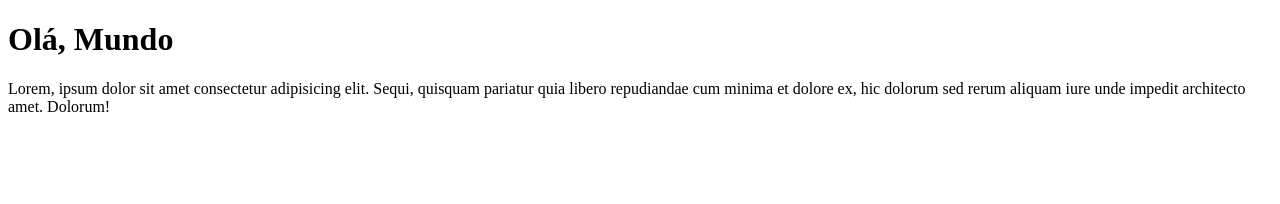
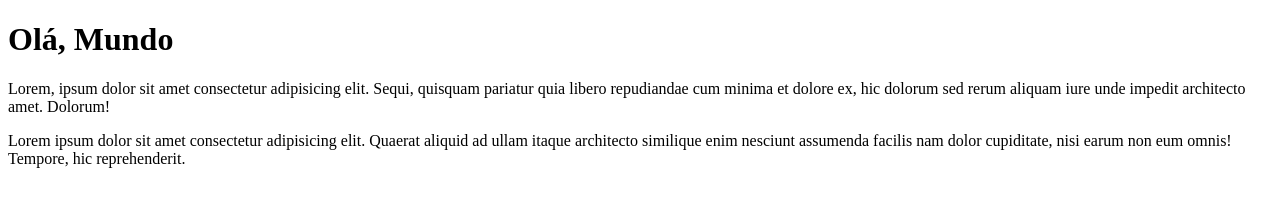
Before and after one commit to LucasKasProg/ola-mundo, a plain HTML site: page SITE-OLAMUNDO/index.html in a window 1280 px wide. Drawn offline with Linux system fonts and the light colour scheme.

Commit message:
Adicionei um paragrafo

```diff
--- a/SITE-OLAMUNDO/index.html
+++ b/SITE-OLAMUNDO/index.html
@@ -9,6 +9,7 @@
 <body>
     <h1>Olá, Mundo</h1>
     <p>Lorem, ipsum dolor sit amet consectetur adipisicing elit. Sequi, quisquam pariatur quia libero repudiandae cum minima et dolore ex, hic dolorum sed rerum aliquam iure unde impedit architecto amet. Dolorum!</p>
+    <p>Lorem ipsum dolor sit amet consectetur adipisicing elit. Quaerat aliquid ad ullam itaque architecto similique enim nesciunt assumenda facilis nam dolor cupiditate, nisi earum non eum omnis! Tempore, hic reprehenderit.</p>
 
 </body>
 </html>
```
